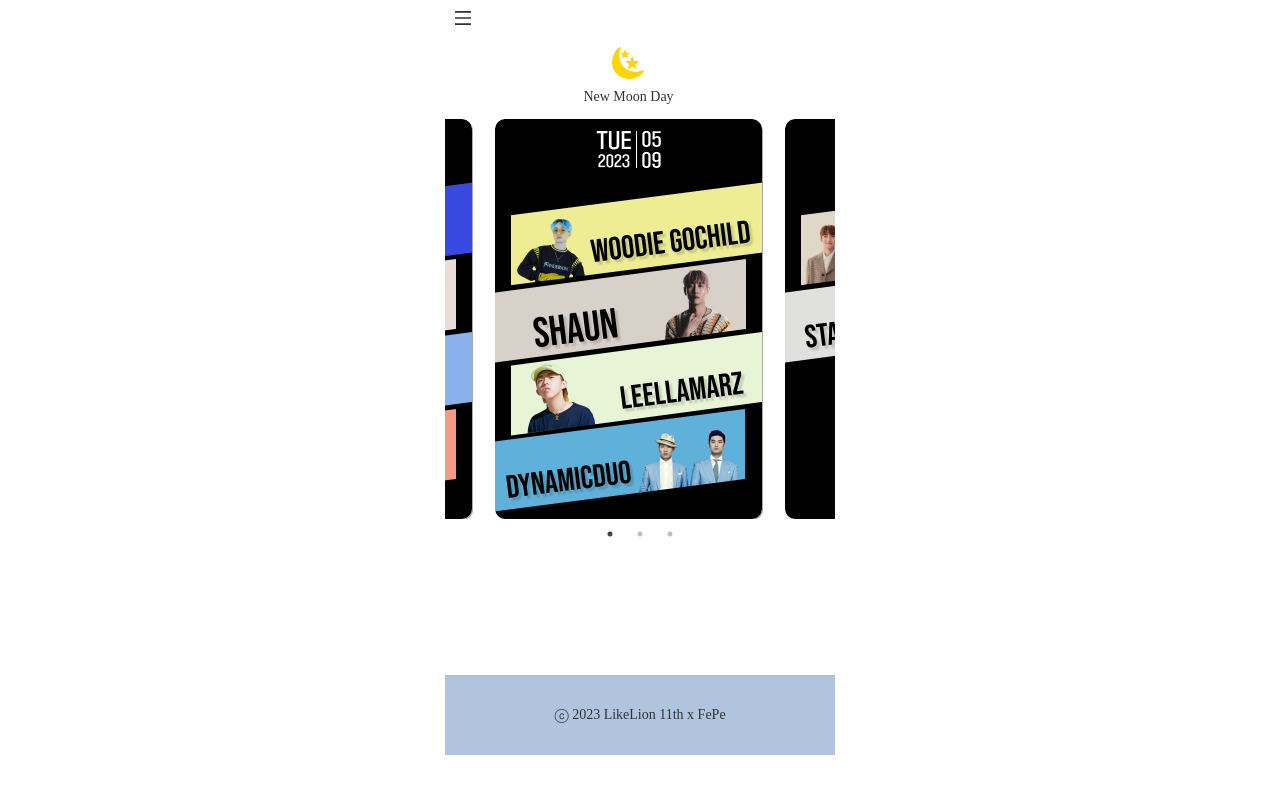
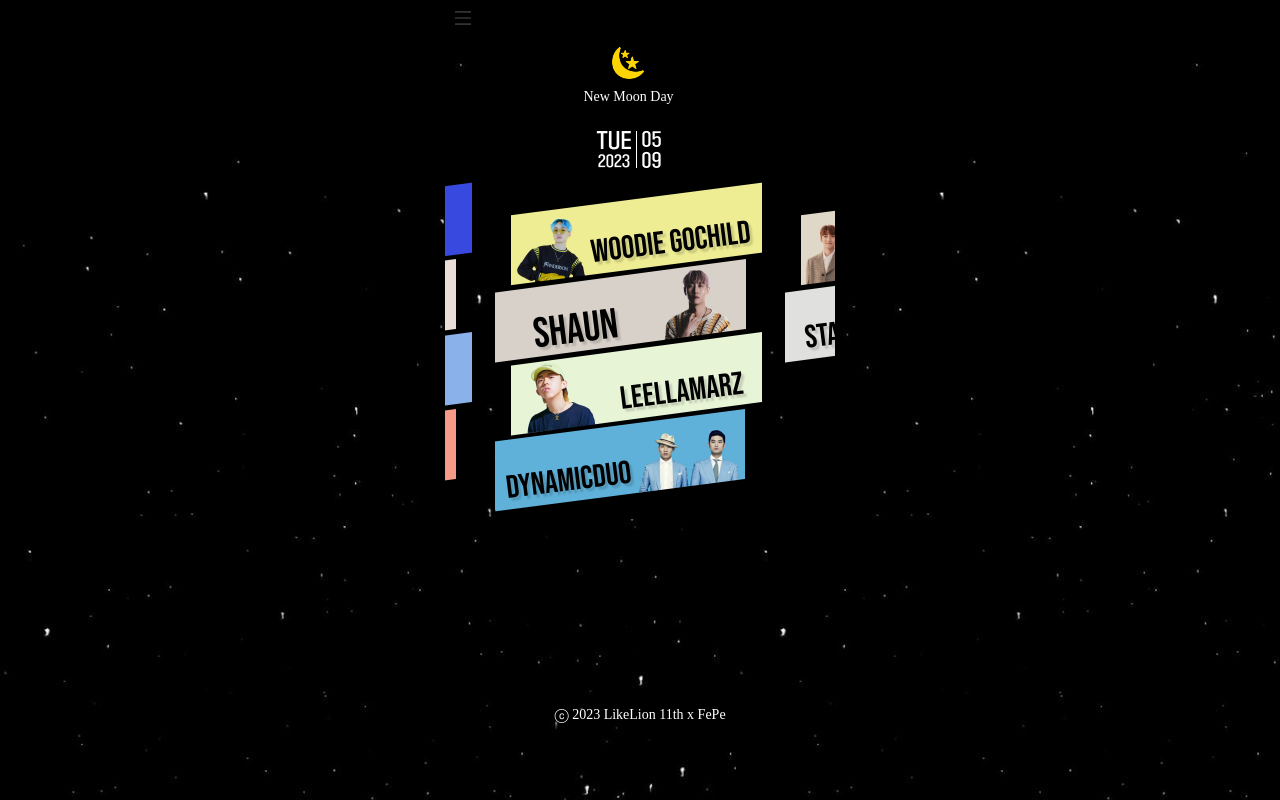
Before and after one commit to Antraxmin/2023-SCH-Phoenixia-FE, a React (Create React App) app: page / in a window 1280 px wide. Built offline with nearby package versions, Linux system fonts and the light colour scheme; a web font is replaced by a local one.

Commit message:
style: background image 설정

```diff
--- a/src/component/contents/main/DayContent.module.css
+++ b/src/component/contents/main/DayContent.module.css
@@ -34,7 +34,6 @@
 
 .moon {
   margin: 0px;
-  background-color: white;
   padding: 10px;
   display: flex;
   flex-direction: row;
@@ -47,13 +46,12 @@
   display: flex;
   justify-content: center;
   font-family: "S-CoreDream-3Light";
+  color: white;
 }
 
 .artist {
   margin-top: 15px;
-  background-color: lightgray;
   border-radius: 10px;
-  box-shadow: 1px 1px darkgrey;
   font-family: "S-CoreDream-3Light";
   display: flex;
   justify-content: center;
--- a/src/component/contents/main/MainContent.module.css
+++ b/src/component/contents/main/MainContent.module.css
@@ -21,11 +21,11 @@
 }
 
 .logo {
-  background-color: lightsteelblue;
   width: 100%;
   height: 10vh;
   font-family: "S-CoreDream-3Light";
   display: flex;
   justify-content: center;
   align-items: center;
+  color: white;
 }
--- a/src/component/layout/global.css
+++ b/src/component/layout/global.css
@@ -17,6 +17,7 @@
   font: normal 14px/1 "Montserrat", "Nanum Gothic", "Noto Sans";
   color: #333;
   background: #fff;
+  background-image: url("/public/img/background.jpg");
 }
 ul {
   list-style: none;
--- a/src/component/layout/wrap/Wrap.module.css
+++ b/src/component/layout/wrap/Wrap.module.css
@@ -1,6 +1,6 @@
 .wrap {
   width: 100%;
-  height: 100%;
+  height: 100vh;
   max-width: 390px;
   margin: 0 auto;
 }
```
Also changed, not shown: public/img/background.jpg (added).
